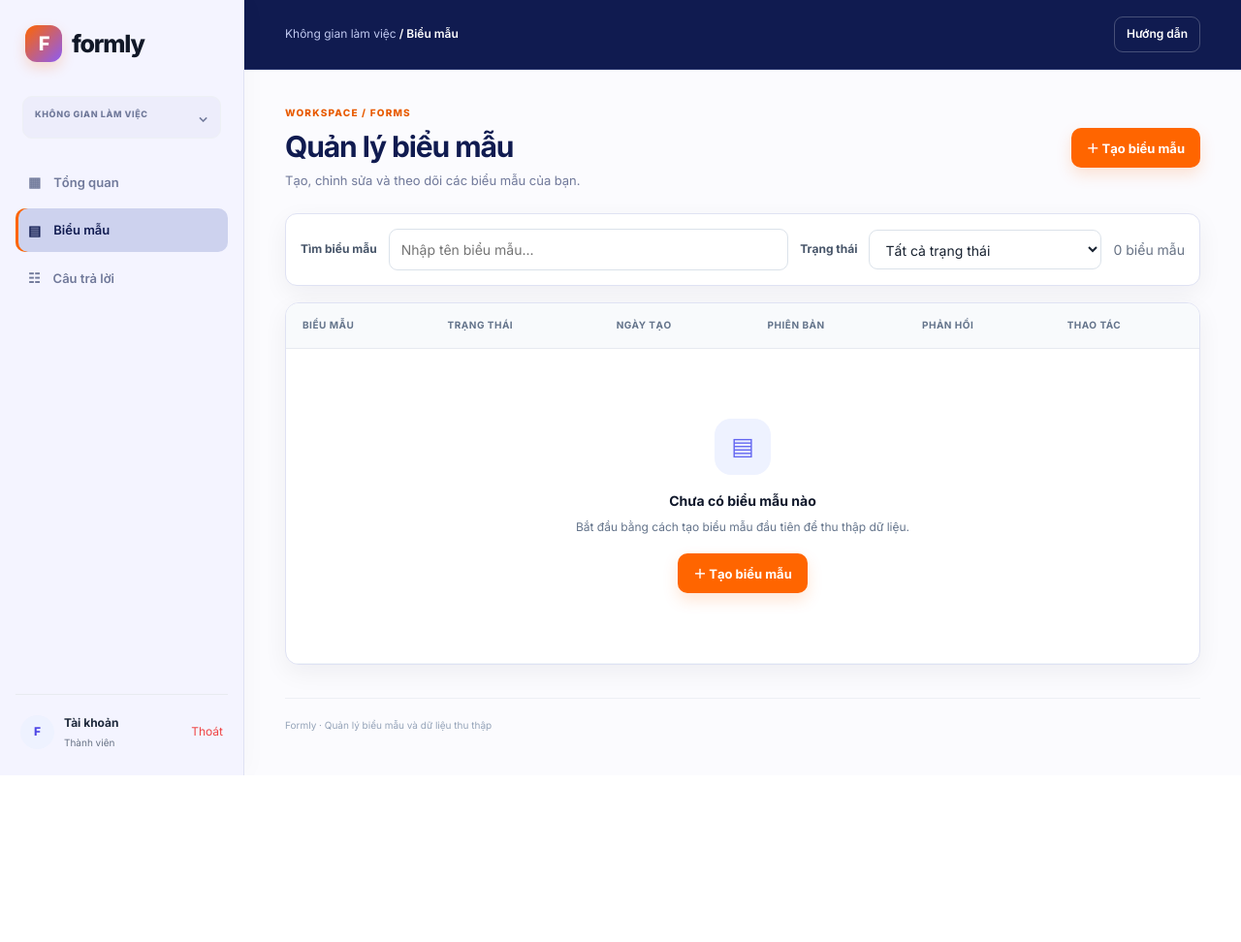
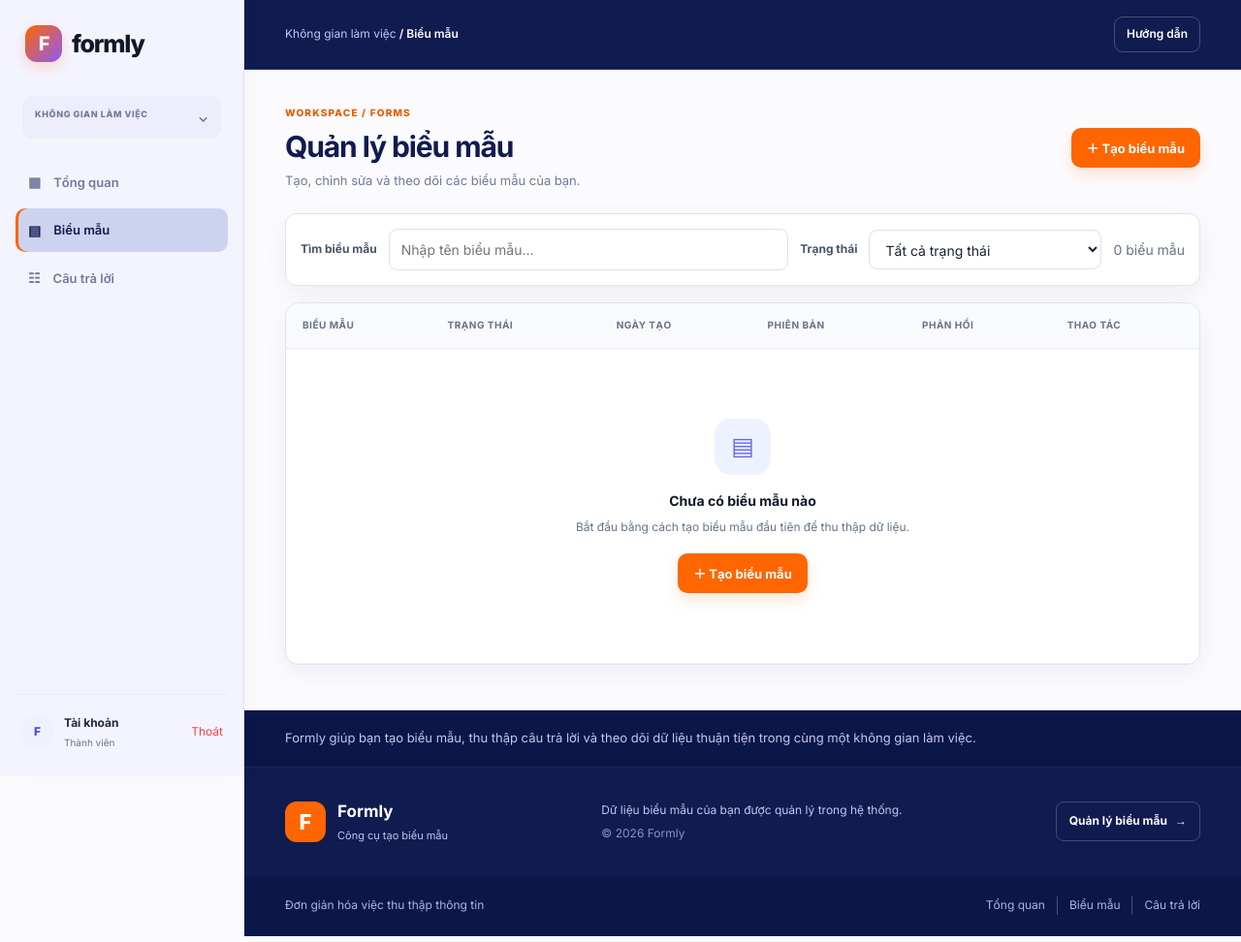
Before and after one commit to NgocHan2006/PTPMMNM-CNTT1811-NHOM-13, a PHP site: page /forms.php in a window 1280 px wide. Shown: the whole page at 97% size. Before the commit the page ends 800 px from the top, so only its background shows below. Run offline with PHP 8.4, Linux system fonts and the light colour scheme; data that the repository does not hold is empty.

Commit message:
bổ sung

```diff
--- a/assets/app.css
+++ b/assets/app.css
@@ -468,13 +468,14 @@ footer {
     color: var(--app-muted);
 }
 
-.dashboard-footer {
-    margin: 46px -42px -30px;
+.site-footer {
+    margin: 42px 0 0;
+    padding: 0;
     color: #d7dcf5;
     background: #0c1749;
 }
 
-.dashboard-footer .footer-intro {
+.site-footer .footer-intro {
     padding: 18px 42px;
     border-bottom: 1px solid #ffffff12;
     color: #bfc8ef;
@@ -482,7 +483,7 @@ footer {
     line-height: 1.65;
 }
 
-.dashboard-footer .footer-main {
+.site-footer .footer-main {
     display: flex;
     min-height: 112px;
     align-items: center;
@@ -492,7 +493,7 @@ footer {
     background: #101b50;
 }
 
-.dashboard-footer .footer-brand {
+.site-footer .footer-brand {
     display: inline-flex;
     flex: 0 0 auto;
     align-items: center;
@@ -513,16 +514,16 @@ footer {
     font-weight: 800;
 }
 
-.dashboard-footer .footer-brand strong,
-.dashboard-footer .footer-brand small {
+.site-footer .footer-brand strong,
+.site-footer .footer-brand small {
     display: block;
 }
 
-.dashboard-footer .footer-brand strong {
+.site-footer .footer-brand strong {
     font-size: 17px;
 }
 
-.dashboard-footer .footer-brand small {
+.site-footer .footer-brand small {
     margin-top: 3px;
     color: #bfc8ef;
     font-size: 11px;
@@ -540,7 +541,7 @@ footer {
     color: #8794c4;
 }
 
-.dashboard-footer .footer-contact {
+.site-footer .footer-contact {
     display: inline-flex;
     flex: 0 0 auto;
     align-items: center;
@@ -554,12 +555,12 @@ footer {
     text-decoration: none;
 }
 
-.dashboard-footer .footer-contact:hover {
+.site-footer .footer-contact:hover {
     border-color: #ffffff75;
     background: #ffffff12;
 }
 
-.dashboard-footer .footer-bottom {
+.site-footer .footer-bottom {
     display: flex;
     min-height: 62px;
     align-items: center;
@@ -570,30 +571,50 @@ footer {
     font-size: 12px;
 }
 
-.dashboard-footer .footer-bottom nav {
+.site-footer .footer-bottom nav {
     display: flex;
     flex-wrap: wrap;
     gap: 0;
 }
 
-.dashboard-footer .footer-bottom nav a {
+.site-footer .footer-bottom nav a {
     padding: 0 12px;
     border-right: 1px solid #ffffff40;
     color: inherit;
     text-decoration: none;
 }
 
-.dashboard-footer .footer-bottom nav a:first-child {
+.site-footer .footer-bottom nav a:first-child {
     padding-left: 0;
 }
 
-.dashboard-footer .footer-bottom nav a:last-child {
+.site-footer .footer-bottom nav a:last-child {
     padding-right: 0;
     border-right: 0;
 }
 
-.dashboard-footer .footer-bottom nav a:hover {
+.site-footer .footer-bottom nav a:hover {
     color: #fff;
+}
+
+.main > .site-footer {
+    margin: 46px -42px -30px;
+}
+
+.site-footer .footer-note {
+    display: grid;
+    gap: 5px;
+    color: #bfc8ef;
+    font-size: 12px;
+    line-height: 1.6;
+}
+
+.site-footer .footer-note span {
+    color: #8794c4;
+}
+
+.response-limit-note {
+    padding: 18px 0 0;
 }
 
 .forms-page .table-wrap table {
@@ -606,30 +627,30 @@ footer {
         padding: 0 16px;
     }
 
-    .dashboard-footer {
+    .main > .site-footer {
         margin: 38px -16px -20px;
     }
 
-    .dashboard-footer .footer-intro,
-    .dashboard-footer .footer-main,
-    .dashboard-footer .footer-bottom {
+    .site-footer .footer-intro,
+    .site-footer .footer-main,
+    .site-footer .footer-bottom {
         padding-right: 18px;
         padding-left: 18px;
     }
 
-    .dashboard-footer .footer-main {
+    .site-footer .footer-main {
         align-items: flex-start;
         flex-direction: column;
         gap: 16px;
     }
 
-    .dashboard-footer .footer-bottom {
+    .site-footer .footer-bottom {
         align-items: flex-start;
         flex-direction: column;
         gap: 10px;
     }
 
-    .dashboard-footer .footer-bottom nav a:first-child {
+    .site-footer .footer-bottom nav a:first-child {
         padding-left: 0;
     }
 }
--- a/field_edit.php
+++ b/field_edit.php
@@ -53,6 +53,6 @@ $opts = json_decode($field['options_json'] ?? '[]', true);
 <label for="help_text">Mô tả hướng dẫn</label><textarea id="help_text" name="help_text" rows="3"><?= h($field['help_text'] ?? '') ?></textarea>
 <label class="check-row"><input type="checkbox" name="required" <?= !empty($field['is_required'])?'checked':'' ?>> <span>Yêu cầu bắt buộc nhập</span></label>
 <div class="form-actions"><h3>Quy tắc kiểm tra dữ liệu</h3><?php $rulesNow=json_decode($field['validation_json']??'{}',true)?:[]; ?><div class="validation-grid"><label>Số tối thiểu<input type="number" step="any" name="min" value="<?= h($rulesNow['min']??'') ?>"></label><label>Số tối đa<input type="number" step="any" name="max" value="<?= h($rulesNow['max']??'') ?>"></label><label>Độ dài tối thiểu<input type="number" min="0" name="minLength" value="<?= h($rulesNow['minLength']??'') ?>"></label><label>Độ dài tối đa<input type="number" min="0" name="maxLength" value="<?= h($rulesNow['maxLength']??'') ?>"></label><label>Định dạng văn bản<select name="format"><option value="">Không yêu cầu</option><option value="email" <?= ($rulesNow['format']??'')==='email'?'selected':'' ?>>Email</option></select></label></div><button class="btn btn-primary" type="submit">Lưu thay đổi</button><a class="btn btn-light" href="form_builder.php?id=<?= $form_id ?>">Hủy</a></div>
-</form></section></div>
+</form></section><?php require __DIR__ . '/includes/site_footer.php'; ?></div>
 <script>function toggleOptions(){const t=document.getElementById('field_type').value;document.getElementById('options-box').hidden=!['single_choice','multiple_choice'].includes(t)}toggleOptions();</script>
 </body></html>
--- a/fill.php
+++ b/fill.php
@@ -186,6 +186,7 @@ $conditions = $stmt->fetchAll(PDO::FETCH_ASSOC);
     <p class="privacy-note">
         Không chia sẻ thông tin nhạy cảm trong biểu mẫu thử nghiệm.
     </p>
+    <?php require __DIR__ . '/includes/site_footer.php'; ?>
 </main>
 
 <script>
--- a/form_builder.php
+++ b/form_builder.php
@@ -547,6 +547,7 @@ $field_type_labels = [
     </div>
 
 </div>
+<?php require __DIR__ . '/includes/site_footer.php'; ?>
 
 <script>
     const typeSelect = document.getElementById('field_type');
--- a/form_create.php
+++ b/form_create.php
@@ -172,7 +172,7 @@ $typeNames = ['text' => 'Văn bản', 'number' => 'Số', 'date' => 'Ngày', 'si
     </aside>
   </form>
 
-  <footer class="footer">Formly · Công cụ tạo biểu mẫu có điều kiện</footer>
+  <?php require __DIR__ . '/includes/site_footer.php'; ?>
 </div>
 <script>
 function toggleOptions() {
--- a/forms.php
+++ b/forms.php
@@ -150,7 +150,7 @@ $forms = $pdo->query($sql)->fetchAll(PDO::FETCH_ASSOC);
 <?php endforeach; endif; ?>
 <tr id="noMatch" hidden><td colspan="6" style="text-align:center;padding:28px;color:#64748b">Không tìm thấy biểu mẫu phù hợp.</td></tr>
 </tbody></table></div>
-<footer>Formly · Quản lý biểu mẫu và dữ liệu thu thập</footer>
+<?php require __DIR__ . '/includes/site_footer.php'; ?>
 </main>
 <script>
 (() => {
--- /dev/null
+++ b/includes/site_footer.php
@@ -0,0 +1,29 @@
+<?php $siteFooterBase = $siteFooterBase ?? ''; ?>
+<footer class="site-footer">
+    <div class="footer-intro">
+        Formly giúp bạn tạo biểu mẫu, thu thập câu trả lời và theo dõi dữ liệu
+        thuận tiện trong cùng một không gian làm việc.
+    </div>
+    <div class="footer-main">
+        <a class="footer-brand" href="<?= htmlspecialchars($siteFooterBase . 'index.php', ENT_QUOTES, 'UTF-8') ?>" aria-label="Formly - Trang tổng quan">
+            <span class="footer-brand-mark">F</span>
+            <span>
+                <strong>Formly</strong>
+                <small>Công cụ tạo biểu mẫu</small>
+            </span>
+        </a>
+        <div class="footer-note">
+            Dữ liệu biểu mẫu của bạn được quản lý trong hệ thống.
+            <span>© <?= date('Y') ?> Formly</span>
+        </div>
+        <a class="footer-contact" href="<?= htmlspecialchars($siteFooterBase . 'forms.php', ENT_QUOTES, 'UTF-8') ?>">Quản lý biểu mẫu <span>→</span></a>
+    </div>
+    <div class="footer-bottom">
+        <span>Đơn giản hóa việc thu thập thông tin</span>
+        <nav aria-label="Liên kết nhanh">
+            <a href="<?= htmlspecialchars($siteFooterBase . 'index.php', ENT_QUOTES, 'UTF-8') ?>">Tổng quan</a>
+            <a href="<?= htmlspecialchars($siteFooterBase . 'forms.php', ENT_QUOTES, 'UTF-8') ?>">Biểu mẫu</a>
+            <a href="<?= htmlspecialchars($siteFooterBase . 'responses.php', ENT_QUOTES, 'UTF-8') ?>">Câu trả lời</a>
+        </nav>
+    </div>
+</footer>
--- a/login.php
+++ b/login.php
@@ -99,6 +99,7 @@ function h($v): string { return htmlspecialchars((string)$v, ENT_QUOTES, 'UTF-8'
         <footer class="form-footer"><span>© <?= date('Y') ?> Formly</span><a href="index.php">Về trang chủ</a></footer>
     </section>
 </main>
+<?php require __DIR__ . '/includes/site_footer.php'; ?>
 <script>
 document.querySelectorAll('[data-toggle]').forEach(function(button) {
     button.addEventListener('click', function() {
--- a/register.php
+++ b/register.php
@@ -117,6 +117,7 @@ function h($v): string { return htmlspecialchars((string)$v, ENT_QUOTES, 'UTF-8'
         <footer class="form-footer"><span>© <?= date('Y') ?> Formly</span><a href="index.php">Về trang chủ</a></footer>
     </section>
 </main>
+<?php require __DIR__ . '/includes/site_footer.php'; ?>
 <script>
 document.querySelectorAll('[data-toggle]').forEach(function(button) {
     button.addEventListener('click', function() {
--- a/response_view.php
+++ b/response_view.php
@@ -221,6 +221,7 @@ if (
                 <?php endforeach; ?>
             <?php endif; ?>
         </section>
+        <?php require __DIR__ . '/includes/site_footer.php'; ?>
     </main>
 </body>
 </html>
--- a/responses.php
+++ b/responses.php
@@ -32,4 +32,4 @@ $responseTotal = count($responses);
 <div class="table-wrap"><table><thead><tr><th>Mã lượt</th><th>Biểu mẫu</th><th>Người gửi</th><th>Phiên bản</th><th>Thời gian gửi</th><th>Trạng thái</th><th>Chi tiết</th></tr></thead><tbody>
 <?php foreach($responses as $r):?><tr><td><span class="response-id">#<?= (int)$r['id']?></span></td><td><b><?=h($r['title'])?></b></td><td><?=h($r['respondent_name'] ?: 'Khách')?></td><td>v<?= (int)$r['version_no']?></td><td><?=h(date('d/m/Y H:i', strtotime($r['submitted_at'])))?></td><td><span class="status <?= $r['response_status']==='submitted'?'published':'cancelled' ?>"><?= $r['response_status']==='submitted'?'Đã gửi':'Đã hủy'?></span></td><td><a class="response-detail-link" href="response_view.php?id=<?=(int)$r['id']?>">Xem đáp án →</a></td></tr><?php endforeach;?>
 <?php if(!$responses):?><tr><td colspan="7"><div class="response-empty"><span class="empty-icon">☷</span><b>Chưa có phản hồi phù hợp</b><span>Thử điều chỉnh bộ lọc hoặc chia sẻ biểu mẫu đã công bố.</span></div></td></tr><?php endif;?>
-</tbody></table></div><footer>Hiển thị tối đa 300 lượt gần nhất.</footer></main></body></html>
+</tbody></table></div><footer class="response-limit-note">Hiển thị tối đa 300 lượt gần nhất.</footer><?php require __DIR__ . '/includes/site_footer.php'; ?></main></body></html>
```
Also changed, not shown: admin/forms.php (+24 -0 lines), conditions.php (+1 -1 lines), form_edit.php (+1 -1 lines), index.php (+1 -28 lines), permissions.php (+1 -1 lines).
